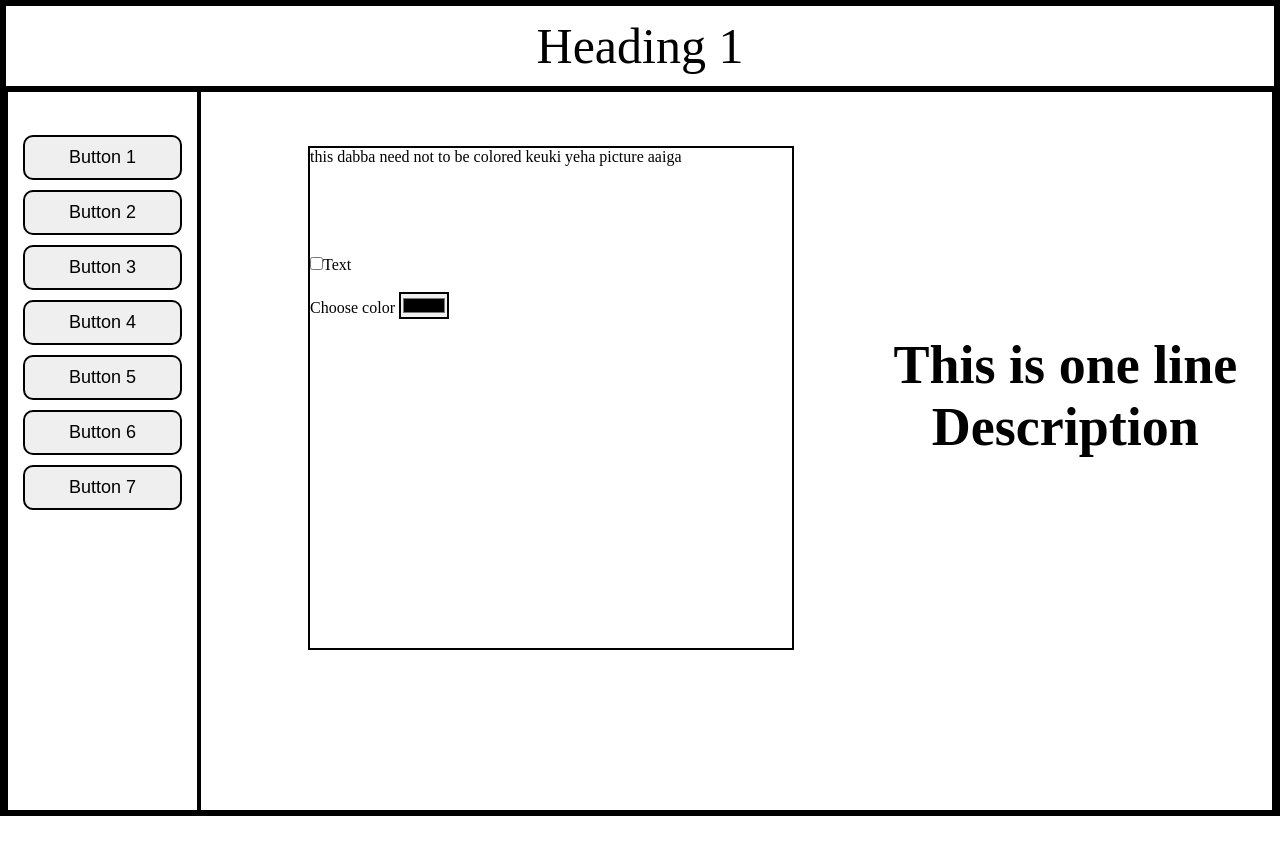
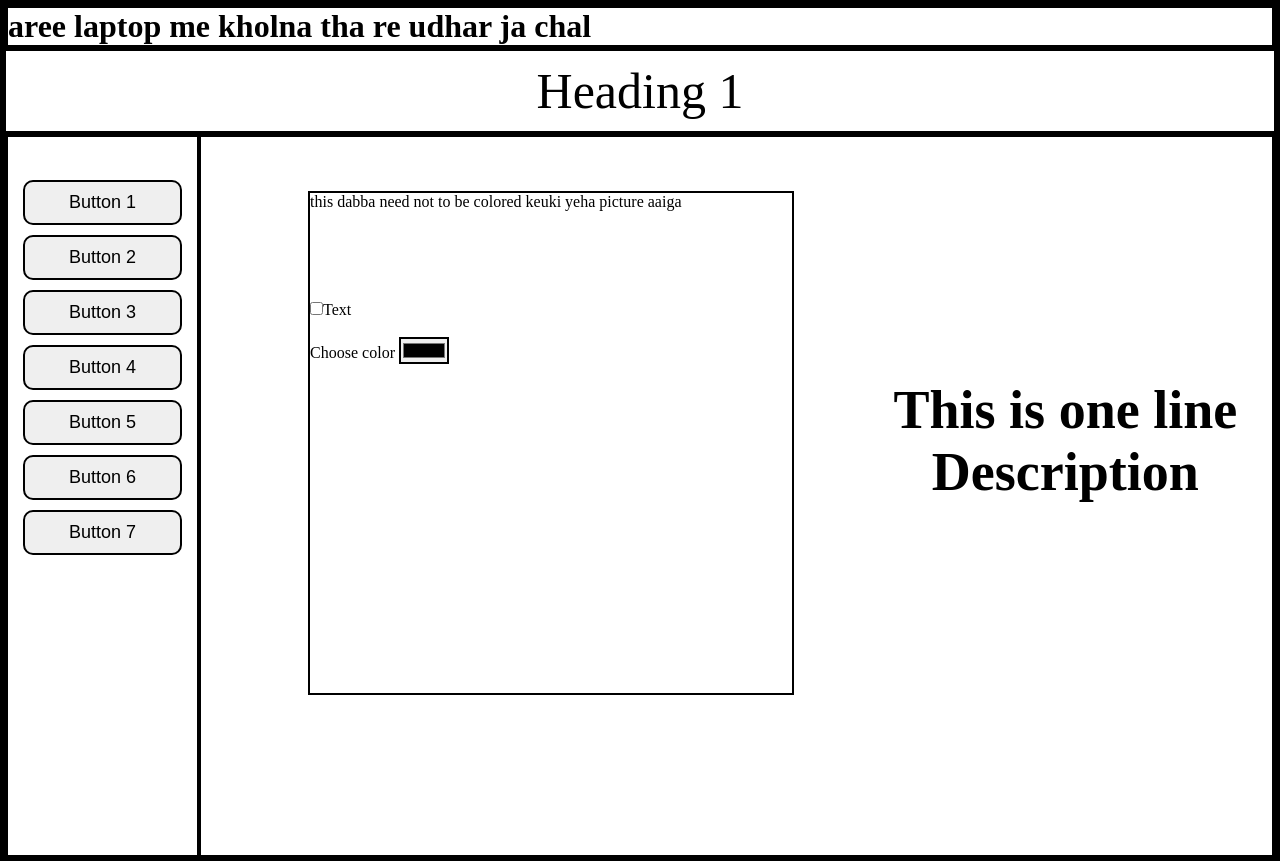
Before and after one commit to gaurav-1024/feb_Special, a plain HTML site: page index.html in a window 1280 px wide. Before the commit the page ends 816 px from the top, so only its background shows below. Drawn offline with Linux system fonts and the light colour scheme.

Commit message:
index.html

```diff
--- a/index.html
+++ b/index.html
@@ -7,6 +7,9 @@
     <link rel="stylesheet" href="outline.css">
 </head>
 <body>
+    <div id="mob">
+        <h1>aree laptop me kholna tha re udhar ja chal</h1>
+    </div>
     <div class="nav1" id="nav">
         Heading 1
     </div>
```
